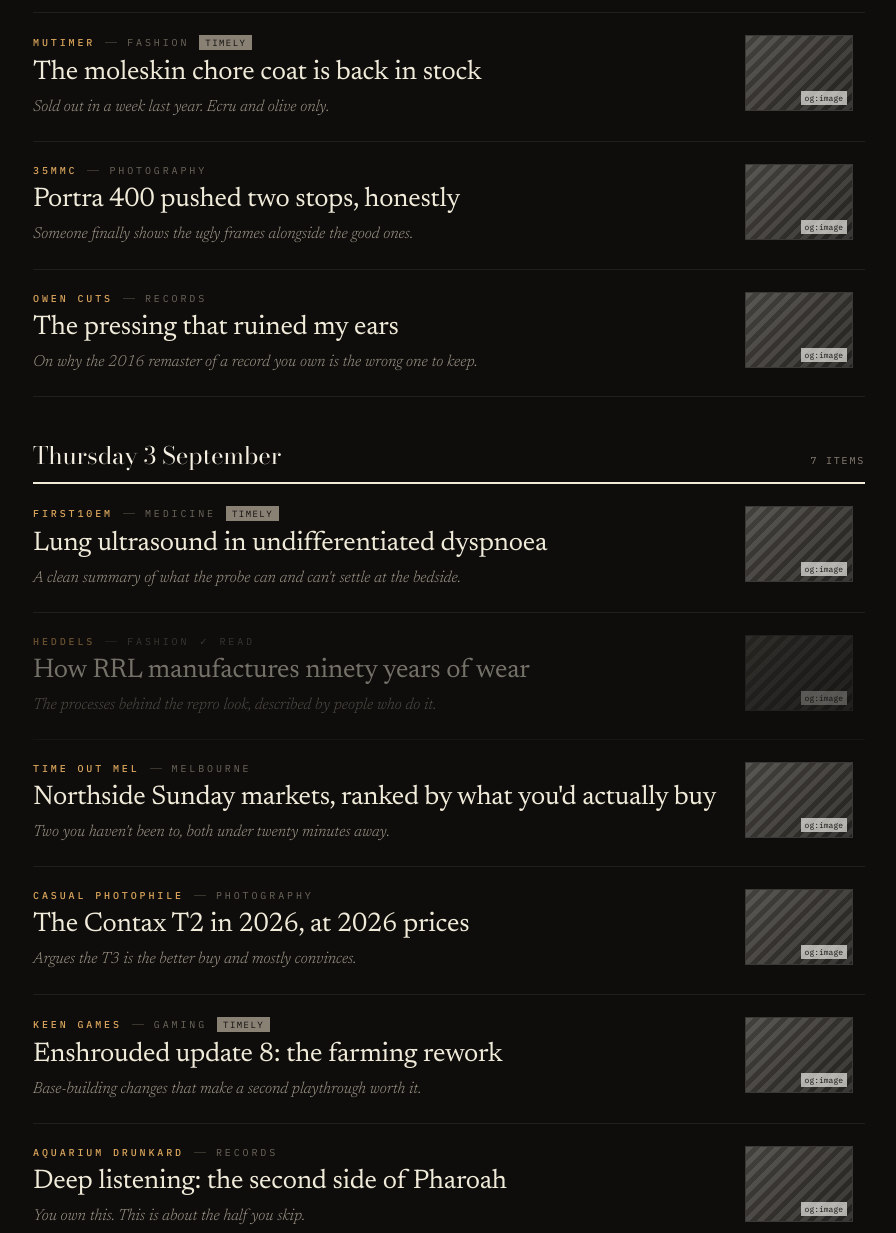
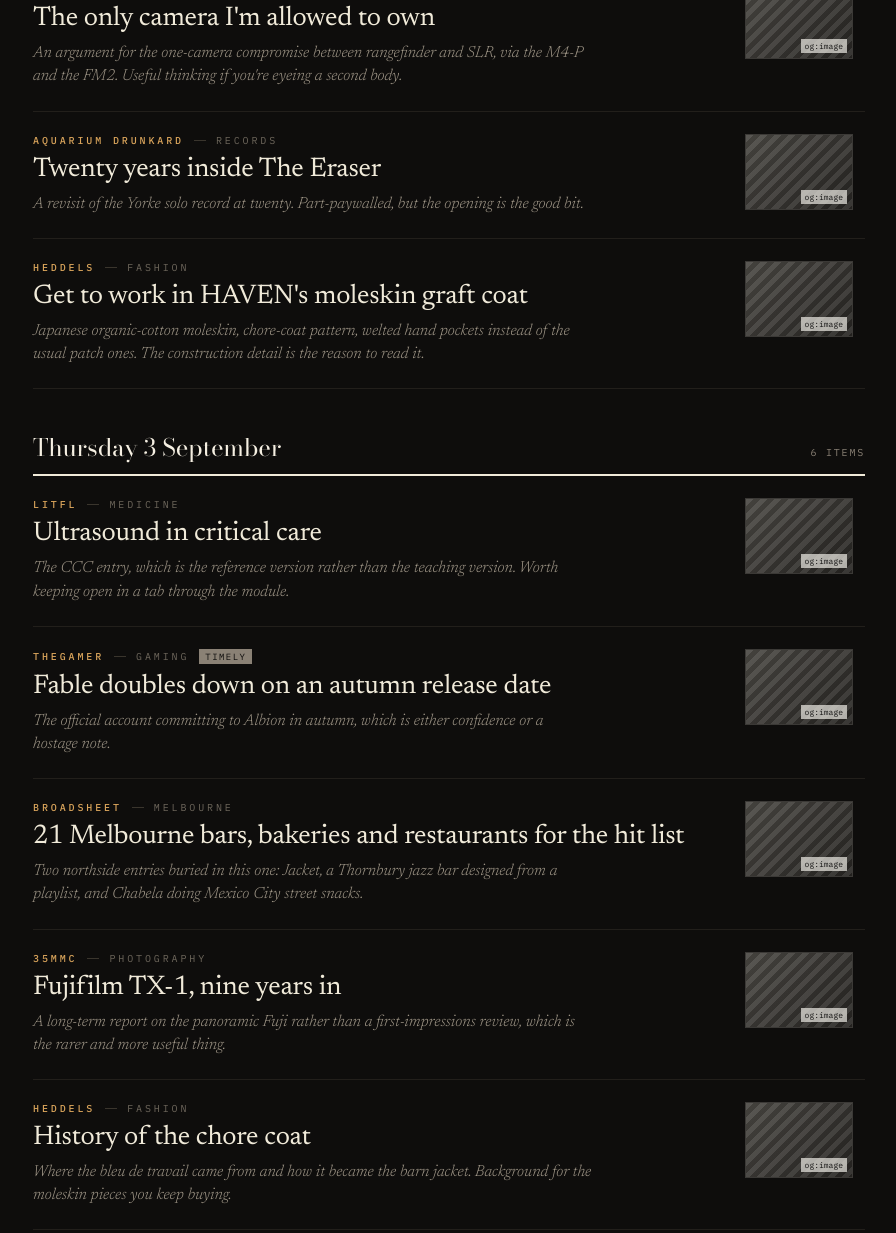
Before and after one commit to kalinkempster/life-feed, a plain HTML site: page index.html in a window 1280 px wide. Shown: the part 894-2127 px from the top of the page, without its empty margins (319-1215 px from the left). Drawn offline with nearby package versions, Linux system fonts and the light colour scheme.

Commit message:
Add files via upload

```diff
--- a/feed.json
+++ b/feed.json
@@ -10,200 +10,272 @@
   },
   "items": [
     {
-      "id": "a17a1e6108cc17e93469b71bfe0d0f1b2848337deff26c7d5e3ca2e59f6623cd",
-      "url": "https://emcrit.org/rv-failure-in-the-crashing-patient/",
-      "title": "RV failure in the crashing patient",
-      "summary": "Ties directly to the CCPU module you're partway through — the volume-vs-pressor call is the part most registrars get backwards..",
-      "date_published": "2026-09-04T09:00:00Z",
+      "id": "b8d926209e6e7d06066c445cf178925c4acb106975531a026e517dbece6cd0f7",
+      "url": "https://emcrit.org/emcrit/ultrasound-cardiac-arrest/",
+      "title": "The Ultrasound Hierarchy of Needs in Cardiac Arrest",
+      "summary": "Mike Prats on how to actually use the probe in an arrest — one clip, six seconds, pre-pause.",
+      "date_published": "2026-03-13T00:00:00Z",
       "_homepage": {
         "kind": "timely",
         "topic": "medicine",
         "source": "EMCrit",
-        "note": "Ties directly to the CCPU module you're partway through — the volume-vs-pressor call is the part most registrars get backwards.",
+        "note": "Mike Prats on how to actually use the probe in an arrest — one clip, six seconds, pre-pause. Directly useful for the CCPU work, and short enough to get through between shifts.",
+        "published_at": "2026-09-04T09:00:00Z",
         "image": null
       }
     },
     {
-      "id": "c1c4406b52582af97f670c0baf732ab7371b6a12b73079a8e137953f9e3a00d6",
-      "url": "https://litfl.com/ecg-of-the-week-subtle-occlusion-mi/",
-      "title": "ECG of the week: subtle occlusion MI",
-      "summary": "Three tracings that don't meet STEMI criteria and all three occluded.",
-      "date_published": "2026-09-04T09:00:00Z",
-      "_homepage": {
-        "kind": "timely",
-        "topic": "medicine",
-        "source": "LITFL",
-        "note": "Three tracings that don't meet STEMI criteria and all three occluded. Worth ten minutes.",
-        "image": null,
-        "read": true
-      }
-    },
-    {
-      "id": "68305a7cc1dc5ebc1fb0cde0ab96d4a36890b300a1653b10aface70751a9c370",
-      "url": "https://broadsheet.com.au/a-twelve-seat-pasta-counter-opens-in-thornbury/",
-      "title": "A twelve-seat pasta counter opens in Thornbury",
-      "summary": "Walking distance from you.",
-      "date_published": "2026-09-04T09:00:00Z",
+      "id": "9f11df8fc3b792fe1126ce8d70845a6d98a27fb7ed2c99219ac2e8dd906a5eda",
+      "url": "https://www.broadsheet.com.au/melbourne/food-and-drink/article/new-restaurants-cafes-bars-august-2026",
+      "title": "17 new restaurants, cafes and bars to try in September",
+      "summary": "Bar Tenko in Brunswick East and Brunswick Eats are both walkable from you.",
+      "date_published": "2026-09-01T00:00:00Z",
       "_homepage": {
         "kind": "timely",
         "topic": "melbourne",
-        "source": "Broadsheet MEL",
-        "note": "Walking distance from you. No bookings, opens 5pm, expect a queue by six.",
+        "source": "Broadsheet",
+        "note": "Bar Tenko in Brunswick East and Brunswick Eats are both walkable from you. Published three days ago, so the queues haven't formed yet.",
+        "published_at": "2026-09-04T09:00:00Z",
         "image": null
       }
     },
     {
-      "id": "6e3fb138a2cdb6a08d1cda2e6a8cc496267bdc8cda1921d569f2abe176f038aa",
-      "url": "https://eurogamer.net/the-witcher-4-gets-a-release-window-at-last/",
-      "title": "The Witcher 4 gets a release window at last",
-      "summary": "Late 2027, and the first real look at the engine change..",
-      "date_published": "2026-09-04T09:00:00Z",
+      "id": "5c28d75f2956d2aa062b5f63d78dbeb39341857b7bdaeb8452db4fb0a2865575",
+      "url": "https://www.gameshub.com/news/article/fable-2026-release-window-gta6-avoidance-rumours-2865587/",
+      "title": "Fable reiterates its 2026 release window amid GTA 6 rumours",
+      "summary": "The clearest write-up of why every Xbox date is in limbo until GTA 6 lands.",
+      "date_published": "2026-06-16T00:00:00Z",
       "_homepage": {
         "kind": "timely",
         "topic": "gaming",
-        "source": "Eurogamer",
-        "note": "Late 2027, and the first real look at the engine change.",
+        "source": "GamesHub",
+        "note": "The clearest write-up of why every Xbox date is in limbo until GTA 6 lands. Relevant if you're planning what to actually buy this year.",
+        "published_at": "2026-09-04T09:00:00Z",
         "image": null
       }
     },
     {
-      "id": "44350629e58cf0ce902cdd8fc4dbc3c3794a76958ed651c6c3f5fbd5a9f7c4c6",
-      "url": "https://mutimer.co/the-moleskin-chore-coat-is-back-in-stock/",
-      "title": "The moleskin chore coat is back in stock",
-      "summary": "Sold out in a week last year.",
-      "date_published": "2026-09-04T09:00:00Z",
+      "id": "2bb73ffea9cf1c2ec9629f8c9e6c5c500f5bfa42192df109f2cea7d52a6ad924",
+      "url": "https://www.35mmc.com/15/04/2026/the-only-camera-im-allowed-to-own/",
+      "title": "The only camera I'm allowed to own",
+      "summary": "An argument for the one-camera compromise between rangefinder and SLR, via the M4-P and the FM2.",
+      "date_published": "2026-04-15T00:00:00Z",
       "_homepage": {
-        "kind": "timely",
-        "topic": "fashion",
-        "source": "Mutimer",
-        "note": "Sold out in a week last year. Ecru and olive only.",
+        "kind": "evergreen",
+        "topic": "photography",
+        "source": "35mmc",
+        "note": "An argument for the one-camera compromise between rangefinder and SLR, via the M4-P and the FM2. Useful thinking if you're eyeing a second body.",
+        "published_at": "2026-09-04T09:00:00Z",
         "image": null
       }
     },
     {
-      "id": "f9ca937608272f7b9f517b5b43d64ba95fb2f4c0cca776f2525e562006ca154b",
-      "url": "https://35mmc.com/portra-400-pushed-two-stops-honestly/",
-      "title": "Portra 400 pushed two stops, honestly",
-      "summary": "Someone finally shows the ugly frames alongside the good ones..",
-      "date_published": "2026-09-04T09:00:00Z",
+      "id": "d7c4d3276739cd178f82ef0c7f2c32838316a06965821cfbdf6c1ba213e3936c",
+      "url": "https://aquariumdrunkard.com/2026/08/03/twenty-years-inside-the-eraser/",
+      "title": "Twenty years inside The Eraser",
+      "summary": "A revisit of the Yorke solo record at twenty.",
+      "date_published": "2026-08-03T00:00:00Z",
+      "_homepage": {
+        "kind": "evergreen",
+        "topic": "records",
+        "source": "Aquarium Drunkard",
+        "note": "A revisit of the Yorke solo record at twenty. Part-paywalled, but the opening is the good bit.",
+        "published_at": "2026-09-04T09:00:00Z",
+        "image": null
+      }
+    },
+    {
+      "id": "4d692fa69c1fdbf244403475704457b16a87f56414264ffc23cbf54a158f2399",
+      "url": "https://www.heddels.com/2025/10/get-to-work-in-havens-moleskin-graft-coat/",
+      "title": "Get to work in HAVEN's moleskin graft coat",
+      "summary": "Japanese organic-cotton moleskin, chore-coat pattern, welted hand pockets instead of the usual patch ones.",
+      "date_published": "2025-10-01T00:00:00Z",
+      "_homepage": {
+        "kind": "evergreen",
+        "topic": "fashion",
+        "source": "Heddels",
+        "note": "Japanese organic-cotton moleskin, chore-coat pattern, welted hand pockets instead of the usual patch ones. The construction detail is the reason to read it.",
+        "published_at": "2026-09-04T09:00:00Z",
+        "image": null
+      }
+    },
+    {
+      "id": "173d87db2191860ac63fcb8da5dfba438abeb4c068a0e995d5a8fa89ac39c909",
+      "url": "https://litfl.com/ultrasound-in-critical-care-ccc/",
+      "title": "Ultrasound in critical care",
+      "summary": "The CCC entry, which is the reference version rather than the teaching version.",
+      "date_published": "2024-11-08T00:00:00Z",
+      "_homepage": {
+        "kind": "evergreen",
+        "topic": "medicine",
+        "source": "LITFL",
+        "note": "The CCC entry, which is the reference version rather than the teaching version. Worth keeping open in a tab through the module.",
+        "published_at": "2026-09-03T09:00:00Z",
+        "image": null
+      }
+    },
+    {
+      "id": "403e3e0cad03f286c0e59adfc3cf4bc2e8e3aee61ab207ff991e21845d447d36",
+      "url": "https://www.thegamer.com/fable-releases-autumn-2026-no-gta-6-delay/",
+      "title": "Fable doubles down on an autumn release date",
+      "summary": "The official account committing to Albion in autumn, which is either confidence or a hostage note.",
+      "date_published": "2026-04-13T00:00:00Z",
+      "_homepage": {
+        "kind": "timely",
+        "topic": "gaming",
+        "source": "TheGamer",
+        "note": "The official account committing to Albion in autumn, which is either confidence or a hostage note.",
+        "published_at": "2026-09-03T09:00:00Z",
+        "image": null
+      }
+    },
+    {
+      "id": "3996a4217443cfb3edf830891376c3f4325d3270da31ab163cfbb5fdf7b6c24b",
+      "url": "https://www.broadsheet.com.au/melbourne/food-and-drink/article/new-restaurants-cafes-bakeries-may-2026",
+      "title": "21 Melbourne bars, bakeries and restaurants for the hit list",
+      "summary": "Two northside entries buried in this one: Jacket, a Thornbury jazz bar designed from a playlist, and Chabela doing Mexico City street snacks.",
+      "date_published": "2026-05-28T00:00:00Z",
+      "_homepage": {
+        "kind": "evergreen",
+        "topic": "melbourne",
+        "source": "Broadsheet",
+        "note": "Two northside entries buried in this one: Jacket, a Thornbury jazz bar designed from a playlist, and Chabela doing Mexico City street snacks.",
+        "published_at": "2026-09-03T09:00:00Z",
+        "image": null
+      }
+    },
+    {
+      "id": "a5ffe8f39f8fdc09e46931505a92f955ef7b1b92eaa38971cf20001abe449759",
+      "url": "https://www.35mmc.com/05/01/2026/fujifilm-tx-1-nine-years-in-both-eyes-open/",
+      "title": "Fujifilm TX-1, nine years in",
+      "summary": "A long-term report on the panoramic Fuji rather than a first-impressions review, which is the rarer and more useful thing.",
+      "date_published": "2026-01-05T00:00:00Z",
       "_homepage": {
         "kind": "evergreen",
         "topic": "photography",
         "source": "35mmc",
-        "note": "Someone finally shows the ugly frames alongside the good ones.",
+        "note": "A long-term report on the panoramic Fuji rather than a first-impressions review, which is the rarer and more useful thing.",
+        "published_at": "2026-09-03T09:00:00Z",
         "image": null
       }
     },
     {
-      "id": "a71fddfa38d44f2d3cdd7fa91b87ce7d1baf0e29372d4a36d831053be5d3ac95",
-      "url": "https://owencuts.com/the-pressing-that-ruined-my-ears/",
-      "title": "The pressing that ruined my ears",
-      "summary": "On why the 2016 remaster of a record you own is the wrong one to keep..",
-      "date_published": "2026-09-04T09:00:00Z",
+      "id": "f737d12fc094c38bf832df52c308681f405fc77d1f019c2afd3c10e6ce1742f5",
+      "url": "https://www.heddels.com/2018/09/history-of-the-chore-coat/",
+      "title": "History of the chore coat",
+      "summary": "Where the bleu de travail came from and how it became the barn jacket.",
+      "date_published": "2018-09-01T00:00:00Z",
       "_homepage": {
         "kind": "evergreen",
-        "topic": "records",
-        "source": "Owen Cuts",
-        "note": "On why the 2016 remaster of a record you own is the wrong one to keep.",
+        "topic": "fashion",
+        "source": "Heddels",
+        "note": "Where the bleu de travail came from and how it became the barn jacket. Background for the moleskin pieces you keep buying.",
+        "published_at": "2026-09-03T09:00:00Z",
         "image": null
       }
     },
     {
-      "id": "31b48875b3aa4615b5c8113889a64a42dfe784b774c7d0d919888fca02ba91a5",
-      "url": "https://first10em.com/lung-ultrasound-in-undifferentiated-dyspnoea/",
-      "title": "Lung ultrasound in undifferentiated dyspnoea",
-      "summary": "A clean summary of what the probe can and can't settle at the bedside..",
-      "date_published": "2026-09-03T09:00:00Z",
+      "id": "89df0e65d0e95dae223e40b0cc6e093b12251af073a336159347272b92c95c74",
+      "url": "https://insheepsclothinghifi.com/playlist-aquarium-drunkard/",
+      "title": "Home listening selections by Aquarium Drunkard",
+      "summary": "Justin Gage's own listening picks.",
+      "date_published": "2026-05-26T00:00:00Z",
       "_homepage": {
-        "kind": "timely",
-        "topic": "medicine",
-        "source": "First10EM",
-        "note": "A clean summary of what the probe can and can't settle at the bedside.",
+        "kind": "evergreen",
+        "topic": "records",
+        "source": "In Sheeps Clothing",
+        "note": "Justin Gage's own listening picks. A good source of things to look for secondhand rather than new.",
+        "published_at": "2026-09-03T09:00:00Z",
         "image": null
       }
     },
     {
-      "id": "d62116c25b6e55c68d381122c3abca9cf93409db90dae682004fdb826464a2fb",
-      "url": "https://heddels.com/how-rrl-manufactures-ninety-years-of-wear/",
-      "title": "How RRL manufactures ninety years of wear",
-      "summary": "The processes behind the repro look, described by people who do it..",
-      "date_published": "2026-09-03T09:00:00Z",
+      "id": "822d9dfe89f541b9a0592583bd596ec61e4faff1448c40d4c3295d8d809d477b",
+      "url": "https://emcrit.org/squirt/us-line/",
+      "title": "Doubling down: ultrasound confirms central line position",
+      "summary": "Old but still the clearest account of the flush test and where a line tip is allowed to sit — plus the case where it went wrong.",
+      "date_published": "2016-10-31T00:00:00Z",
+      "_homepage": {
+        "kind": "evergreen",
+        "topic": "medicine",
+        "source": "EMCrit",
+        "note": "Old but still the clearest account of the flush test and where a line tip is allowed to sit — plus the case where it went wrong.",
+        "published_at": "2026-09-02T09:00:00Z",
+        "image": null
+      }
+    },
+    {
+      "id": "12ab0ba7a9ed49883a3fedf6654e184fa208c348a8a301e4c692cc6657ecb661",
+      "url": "https://litfl.com/critical-care-ultrasound/",
+      "title": "Critical care ultrasound",
+      "summary": "Tom Rozen's SMACC talk on process rather than trials — why bedside ultrasound moved outcomes without an RCT to point at.",
+      "date_published": "2021-07-24T00:00:00Z",
+      "_homepage": {
+        "kind": "evergreen",
+        "topic": "medicine",
+        "source": "LITFL",
+        "note": "Tom Rozen's SMACC talk on process rather than trials — why bedside ultrasound moved outcomes without an RCT to point at.",
+        "published_at": "2026-09-02T09:00:00Z",
+        "image": null
+      }
+    },
+    {
+      "id": "e80856fb693f709cde1c44214692dcaf3387edebcbcfe1a174bc9fc2d32c696d",
+      "url": "https://www.gamesradar.com/video-game-release-dates/",
+      "title": "Video game release dates for 2026 and beyond",
+      "summary": "Updated constantly, which is the only way a release calendar is worth anything this year.",
+      "date_published": "2026-09-03T00:00:00Z",
+      "_homepage": {
+        "kind": "timely",
+        "topic": "gaming",
+        "source": "GamesRadar",
+        "note": "Updated constantly, which is the only way a release calendar is worth anything this year. PS5 and PC columns are what you want.",
+        "published_at": "2026-09-02T09:00:00Z",
+        "image": null
+      }
+    },
+    {
+      "id": "cb3593037ff683942cdf9a572806054d23617bf533fccb4fe27c4fc516ed4d0d",
+      "url": "https://blog.jimgrey.net/2026/08/10/film-photography-blogs-you-should-follow-2026-27/",
+      "title": "Film photography blogs you should follow",
+      "summary": "A curated list of people writing about film, which is a shortcut to better sources than search gives me.",
+      "date_published": "2026-08-10T00:00:00Z",
+      "_homepage": {
+        "kind": "evergreen",
+        "topic": "photography",
+        "source": "Down the Road",
+        "note": "A curated list of people writing about film, which is a shortcut to better sources than search gives me. I'll mine this for the feed.",
+        "published_at": "2026-09-02T09:00:00Z",
+        "image": null
+      }
+    },
+    {
+      "id": "2937b139aafc9ea3a89f2f5c368cefc86f9d3d6b9b5ed88c94e147cdc16247a1",
+      "url": "https://www.heddels.com/2019/10/behind-bleu-de-travail-denims-european-cousin/",
+      "title": "Behind bleu de travail, denim's European cousin",
+      "summary": "On the French work trouser rather than the jacket everyone already owns.",
+      "date_published": "2019-10-01T00:00:00Z",
       "_homepage": {
         "kind": "evergreen",
         "topic": "fashion",
         "source": "Heddels",
-        "note": "The processes behind the repro look, described by people who do it.",
-        "image": null,
-        "read": true
-      }
-    },
-    {
-      "id": "3147d2dcf9fe7b05f089467e43fa541a96166fe0a7f89f9e01c887a60282e324",
-      "url": "https://timeout.com/northside-sunday-markets-ranked-by-what-you-d-actually-buy/",
-      "title": "Northside Sunday markets, ranked by what you'd actually buy",
-      "summary": "Two you haven't been to, both under twenty minutes away..",
-      "date_published": "2026-09-03T09:00:00Z",
-      "_homepage": {
-        "kind": "evergreen",
-        "topic": "melbourne",
-        "source": "Time Out MEL",
-        "note": "Two you haven't been to, both under twenty minutes away.",
+        "note": "On the French work trouser rather than the jacket everyone already owns. Moleskin dyed in both warp and weft, which is why the blue goes that deep.",
+        "published_at": "2026-09-02T09:00:00Z",
         "image": null
       }
     },
     {
-      "id": "20e50219567c96924366e17b660cfcf04a26e401bc11199adeb0ea407d585c8f",
-      "url": "https://casualphotophile.com/the-contax-t2-in-2026-at-2026-prices/",
-      "title": "The Contax T2 in 2026, at 2026 prices",
-      "summary": "Argues the T3 is the better buy and mostly convinces..",
-      "date_published": "2026-09-03T09:00:00Z",
+      "id": "fca8f8bc40a94b55772fbc87a395da8ad14d1385aac2164d89c16505eaba67ad",
+      "url": "https://www.broadsheet.com.au/melbourne/series/coming-soon",
+      "title": "Coming soon to Melbourne",
+      "summary": "The standing list of announced-but-not-open venues.",
+      "date_published": "2026-09-01T00:00:00Z",
       "_homepage": {
         "kind": "evergreen",
-        "topic": "photography",
-        "source": "Casual Photophile",
-        "note": "Argues the T3 is the better buy and mostly convinces.",
-        "image": null
-      }
-    },
-    {
-      "id": "ec61d5842a76b18c2896caf157a30e9917e80413476aadedc83a57b2189b694d",
-      "url": "https://enshrouded.com/enshrouded-update-8-the-farming-rework/",
-      "title": "Enshrouded update 8: the farming rework",
-      "summary": "Base-building changes that make a second playthrough worth it..",
-      "date_published": "2026-09-03T09:00:00Z",
-      "_homepage": {
-        "kind": "timely",
-        "topic": "gaming",
-        "source": "Keen Games",
-        "note": "Base-building changes that make a second playthrough worth it.",
-        "image": null
-      }
-    },
-    {
-      "id": "79c302400a534144adf8d55d8c182742239983eac501eb010814eb8c65f43f00",
-      "url": "https://aquariumdrunkard.com/deep-listening-the-second-side-of-pharoah/",
-      "title": "Deep listening: the second side of Pharoah",
-      "summary": "You own this.",
-      "date_published": "2026-09-03T09:00:00Z",
-      "_homepage": {
-        "kind": "evergreen",
-        "topic": "records",
-        "source": "Aquarium Drunkard",
-        "note": "You own this. This is about the half you skip.",
-        "image": null
-      }
-    },
-    {
-      "id": "7f929961e5a323e9f8d69ee8a5ab15342b8be192d3098b6fc11ee22aa21b7bff",
-      "url": "https://tenderlovingtattoo.com.au/black-work-tattooers-in-melbourne-worth-the-wait/",
-      "title": "Black-work tattooers in Melbourne worth the wait",
-      "summary": "Four studios, all northside, all with open books this month..",
-      "date_published": "2026-09-03T09:00:00Z",
-      "_homepage": {
-        "kind": "evergreen",
-        "topic": "other",
-        "source": "Tender Loving",
-        "note": "Four studios, all northside, all with open books this month.",
+        "topic": "melbourne",
+        "source": "Broadsheet",
+        "note": "The standing list of announced-but-not-open venues. Worth a scan every few weeks rather than every day.",
+        "published_at": "2026-09-02T09:00:00Z",
         "image": null
       }
     }
--- a/index.html
+++ b/index.html
@@ -172,7 +172,7 @@
   : chip === "read" ? !!h(it).read
   : (chip === "timely" || chip === "evergreen") ? h(it).kind === chip
   : h(it).topic === chip;
-const dayOf = it => (it.date_published || "").slice(0, 10);
+const dayOf = it => ((h(it).published_at || it.date_published || "")).slice(0, 10);
 const fmtDay = d => new Date(d + "T00:00:00Z").toLocaleDateString("en-AU",
   { weekday:"long", day:"numeric", month:"long", timeZone:"UTC" });
 
@@ -269,7 +269,8 @@
 
 fetch("feed.json", { cache: "no-cache" }).then(r => r.json()).then(feed => {
   ITEMS = (feed.items || []).slice().sort((a, b) =>
-    (b.date_published || "").localeCompare(a.date_published || ""));
+    ((h(b).published_at || b.date_published) || "").localeCompare(
+      (h(a).published_at || a.date_published) || ""));
   GENERATED = (feed._homepage || {}).generated;
   const timely = ITEMS.filter(i => h(i).kind === "timely").length;
   document.getElementById("today").textContent =
```
Also changed, not shown: status.html (+1 -1 lines).
